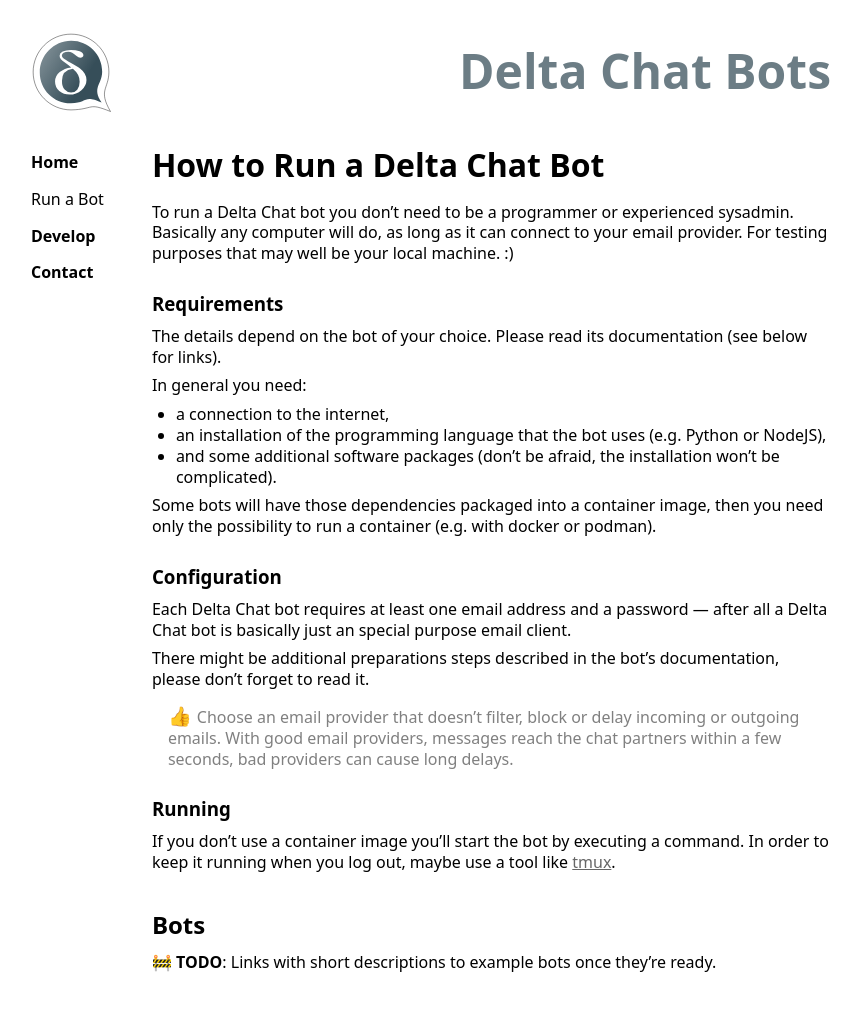
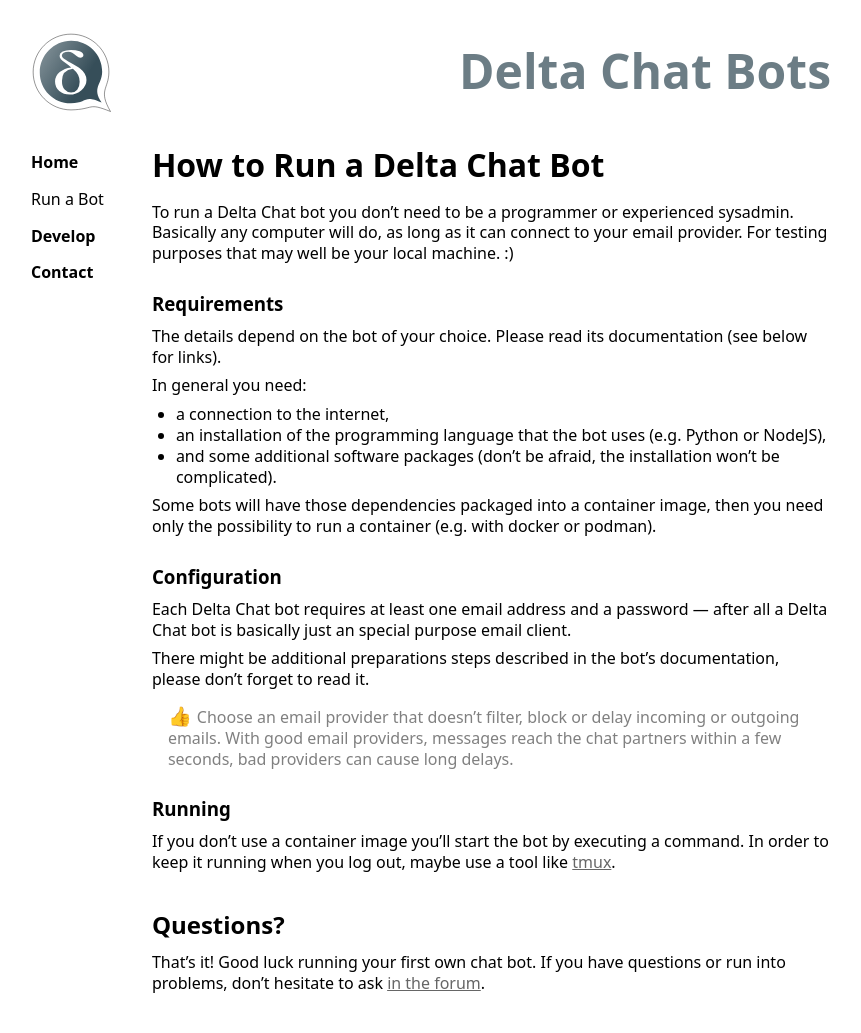
Before and after one commit to deltachat-bot/bot-pages, a Jekyll site: the page built from howto.md, in a window 1280 px wide. Shown: the whole page, without its empty margins (1-862 px from the left). Built offline with Jekyll 4.4.1, drawn with Linux system fonts in a browser that asks for light colours.

Commit message:
Questions? Forum!

```diff
--- a/howto.md
+++ b/howto.md
@@ -31,6 +31,8 @@ Choose an email provider that doesn't filter, block or delay incoming or outgoin
 ### Running
 If you don't use a container image you'll start the bot by executing a command. In order to keep it running when you log out, maybe use a tool like [tmux](https://github.com/tmux/tmux/).
 
-## Bots
+## Questions?
 
-🚧 **TODO**: Links with short descriptions to example bots once they're ready.
+That's it! Good luck running your first own chat bot. If you have questions or
+run into problems, don't hesitate to ask [in the
+forum](https://support.delta.chat/c/bots/9).
```
